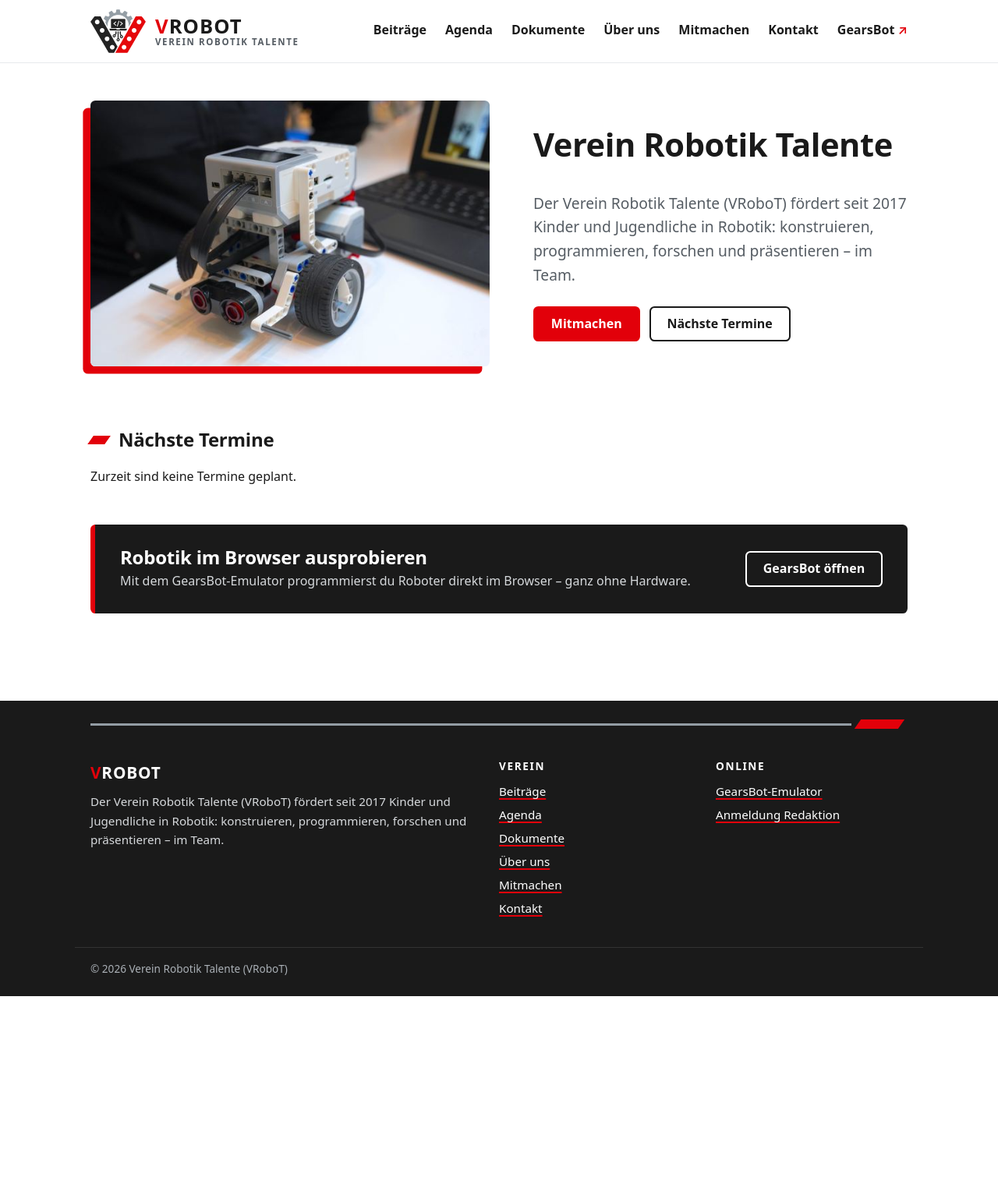
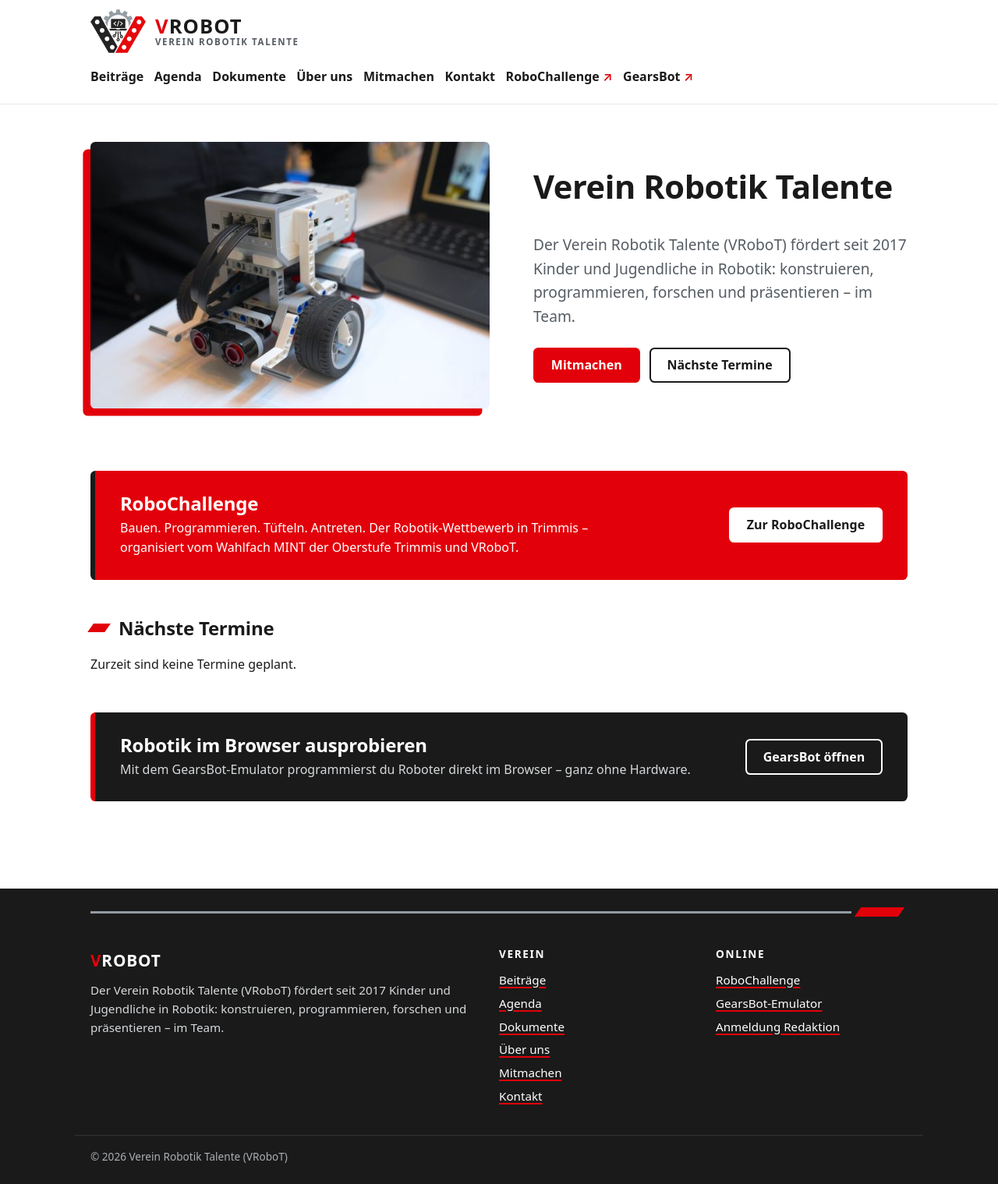
Before and after one commit to kreuzlin/vrobot, a Django app: page / in a window 1280 px wide. Shown: the whole page at 78% size. Before the commit the page ends 1278 px from the top, so only its background shows below. Run offline with Django 5.2, Linux system fonts and the light colour scheme; data that the repository does not hold is empty.

Commit message:
Link the RoboChallenge in the menu, footer and on the home page (#20)
robochallenge.ch is the robotics competition in Trimmis co-organised by
VRoboT. It gets an external menu entry (like GearsBot), a footer link and a
red teaser below the home page hero (no dates, so it does not go stale).

With eight menu items the navigation no longer fit next to the logo and
wrapped onto a second line; spacing is tighter now and the "Menü" button
appears below 68rem instead of 52rem.

Co-authored-by: Linard Paly <linard@Linards-MacBook-Pro-M1.local>
Co-authored-by: Claude Opus 5.5 <noreply@anthropic.com>

```diff
--- a/config/settings.py
+++ b/config/settings.py
@@ -141,6 +141,9 @@ SITE_DESCRIPTION = (
     "präsentieren – im Team."
 )
 GEARSBOT_URL = env("GEARSBOT_URL", default="https://gears.aposteriori.com.sg/")
+# Robotics competition co-organised by VRoboT; linked in the main navigation,
+# on the home page and in the footer.
+ROBOCHALLENGE_URL = "https://robochallenge.ch/"
 
 # --- Email ----------------------------------------------------------------
 
--- a/core/context_processors.py
+++ b/core/context_processors.py
@@ -26,5 +26,6 @@ def site(request):
         "site_short_name": settings.SITE_SHORT_NAME,
         "site_description": settings.SITE_DESCRIPTION,
         "gearsbot_url": settings.GEARSBOT_URL,
+        "robochallenge_url": settings.ROBOCHALLENGE_URL,
         "nav_items": nav_items,
     }
--- a/core/static/core/css/site.css
+++ b/core/static/core/css/site.css
@@ -150,7 +150,7 @@ h2 {
   flex-wrap: wrap;
   align-items: center;
   justify-content: space-between;
-  gap: 0.75rem 2rem;
+  gap: 0.75rem 1.5rem;
   padding-block: 0.75rem;
 }
 
@@ -203,7 +203,7 @@ h2 {
 .main-nav ul {
   display: flex;
   flex-wrap: wrap;
-  gap: 0.25rem 1.5rem;
+  gap: 0.25rem 0.85rem;
   margin: 0;
   padding: 0;
   list-style: none;
@@ -231,8 +231,7 @@ h2 {
   color: var(--red);
 }
 
-/* Mobile: navigation collapses behind a menu button (only with JS; without
- * JS the full navigation stays visible). */
+/* Small screens: smaller logo and brand text. */
 @media (max-width: 52rem) {
   .header-inner {
     gap: 0.75rem 1rem;
@@ -254,7 +253,12 @@ h2 {
     font-size: 0.6rem;
     letter-spacing: 0.1em;
   }
+}
 
+/* Navigation collapses behind the menu button below the width where the
+ * logo and all menu items fit on one line (only with JS; without JS the
+ * full navigation stays visible as a list). */
+@media (max-width: 68rem) {
   .js .nav-toggle {
     display: inline-flex;
     align-items: center;
@@ -445,6 +449,28 @@ h2 {
 .teaser p {
   margin: 0;
   color: #d6d9dc;
+}
+
+/* RoboChallenge teaser: red with a dark edge, white button. */
+.teaser-highlight {
+  background: var(--red);
+  border-left-color: var(--black);
+}
+
+.teaser-highlight p {
+  max-width: 40rem;
+  color: #fff;
+}
+
+.button-light,
+.button-light:hover {
+  color: var(--black);
+  background: #fff;
+  border-color: #fff;
+}
+
+.button-light:hover {
+  background: var(--grey-lighter);
 }
 
 /* --- Events ----------------------------------------------------------- */
--- a/core/templates/base.html
+++ b/core/templates/base.html
@@ -45,6 +45,7 @@
           {% for item in nav_items %}
             <li><a href="{{ item.url }}"{% if item.active %} aria-current="page"{% endif %}>{{ item.label }}</a></li>
           {% endfor %}
+          <li><a class="external" href="{{ robochallenge_url }}" rel="noopener" target="_blank">RoboChallenge<span class="visually-hidden"> (öffnet in neuem Tab)</span></a></li>
           <li><a class="external" href="{{ gearsbot_url }}" rel="noopener" target="_blank">GearsBot<span class="visually-hidden"> (öffnet in neuem Tab)</span></a></li>
         </ul>
       </nav>
@@ -80,6 +81,7 @@
       <div>
         <h2>Online</h2>
         <ul>
+          <li><a href="{{ robochallenge_url }}" rel="noopener" target="_blank">RoboChallenge<span class="visually-hidden"> (öffnet in neuem Tab)</span></a></li>
           <li><a href="{{ gearsbot_url }}" rel="noopener" target="_blank">GearsBot-Emulator<span class="visually-hidden"> (öffnet in neuem Tab)</span></a></li>
           <li><a href="{% url 'admin:index' %}" rel="nofollow">Anmeldung Redaktion</a></li>
         </ul>
--- a/core/templates/core/home.html
+++ b/core/templates/core/home.html
@@ -17,6 +17,15 @@
         <a class="button button-secondary" href="{% url 'events:list' %}">Nächste Termine</a>
       </div>
     </div>
+  </section>
+
+  {# Timeless wording on purpose: dates change every year (see robochallenge.ch). #}
+  <section class="section teaser teaser-highlight">
+    <div>
+      <h2>RoboChallenge</h2>
+      <p>Bauen. Programmieren. Tüfteln. Antreten. Der Robotik-Wettbewerb in Trimmis – organisiert vom Wahlfach MINT der Oberstufe Trimmis und VRoboT.</p>
+    </div>
+    <a class="button button-light" href="{{ robochallenge_url }}" rel="noopener" target="_blank">Zur RoboChallenge<span class="visually-hidden"> (öffnet in neuem Tab)</span></a>
   </section>
 
   {% if latest_posts %}
```
Also changed, not shown: core/tests/test_layout.py (+11 -0 lines), docs/architecture.md (+9 -3 lines), README.md.
